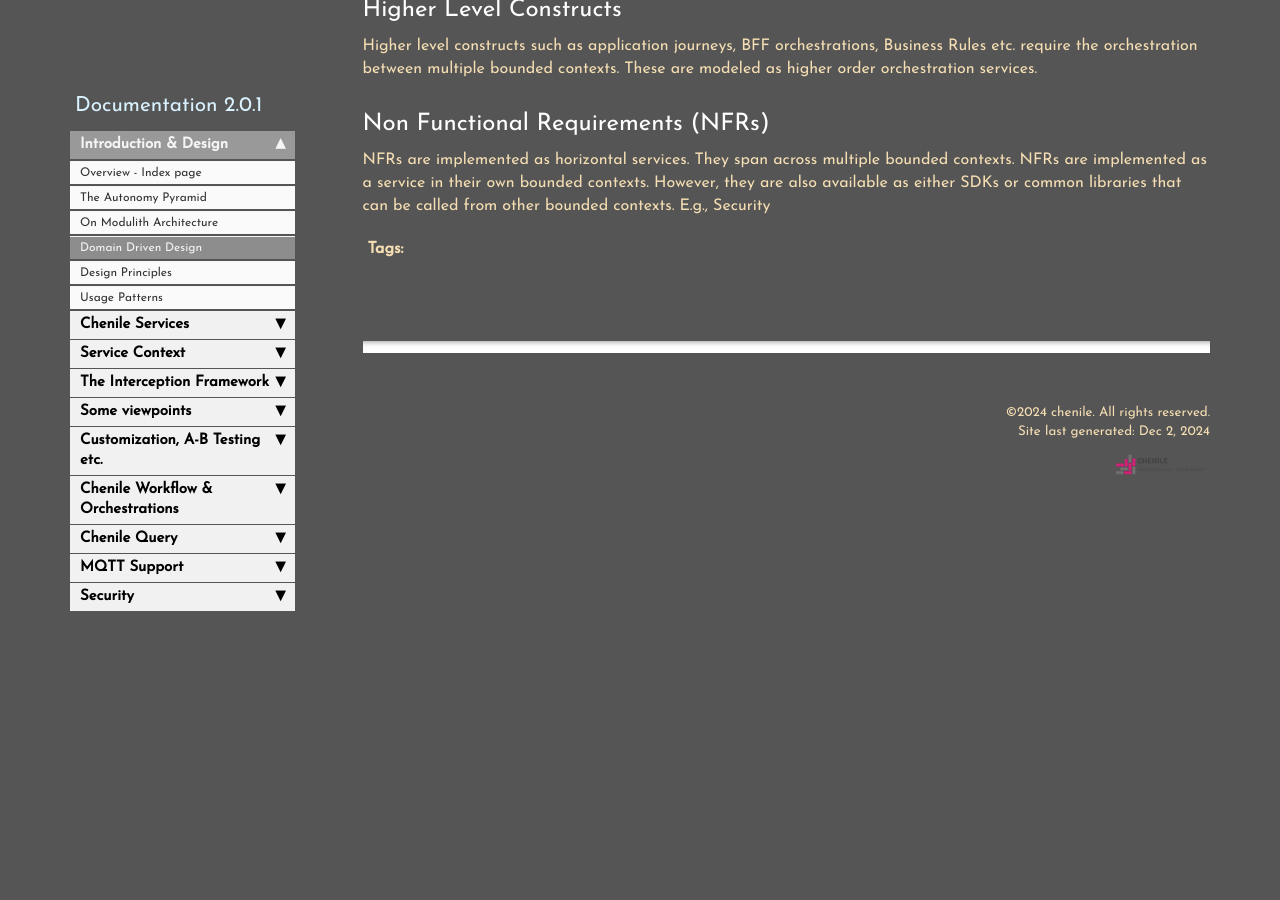
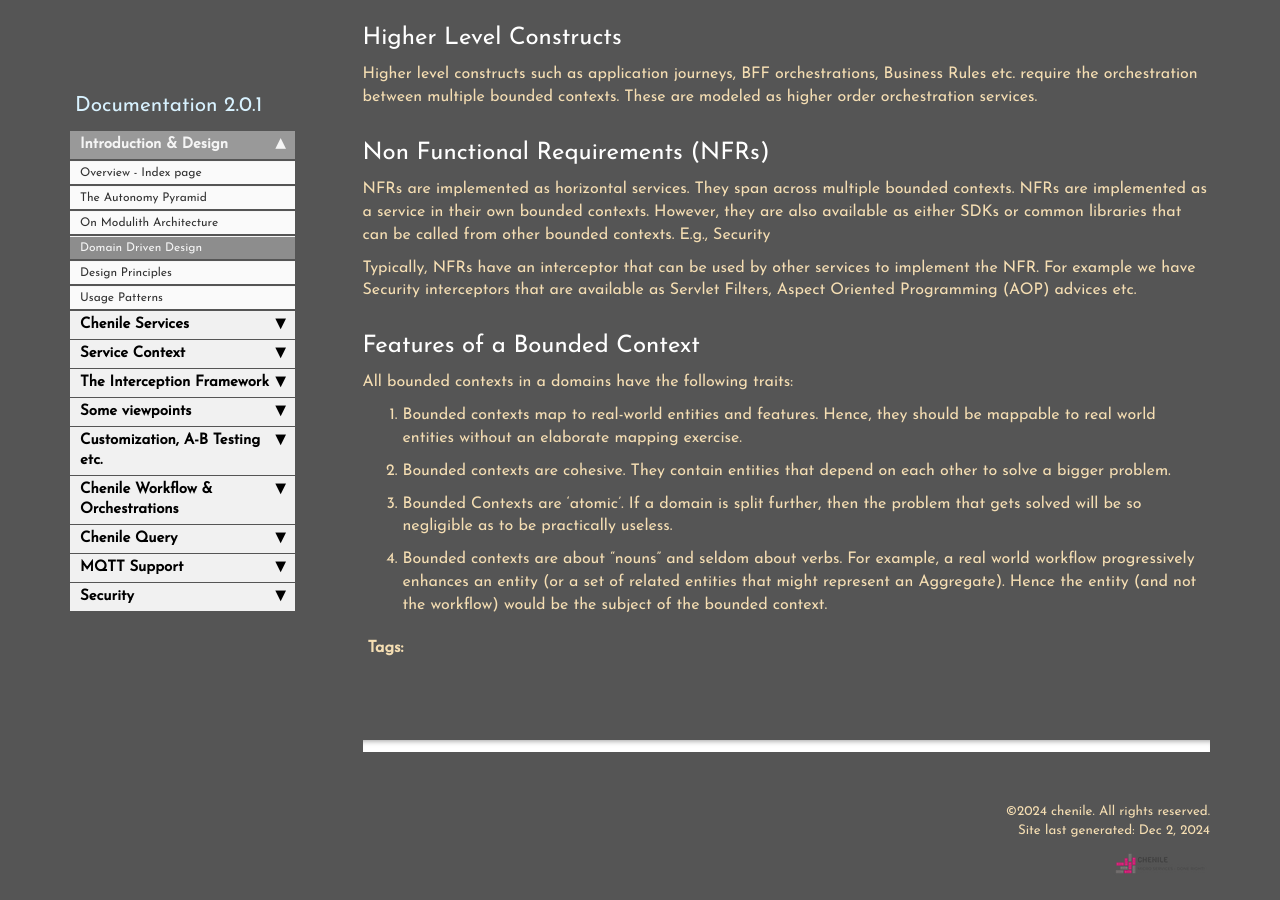
Before and after one commit to rajakolluru/cheniledocs.github.io, a Jekyll site: the page built from pages/chenile/009-domain-definition.md, in a window 1280 px wide and 900 px high, scrolled down 861 px. Built offline with Jekyll 4.4.1, drawn with Linux system fonts in a browser that asks for light colours; comment, search, counter and statistics services are not loaded; some of the changed text lies outside the part shown.

Commit message:
content update

```diff
--- a/pages/chenile/009-domain-definition.md
+++ b/pages/chenile/009-domain-definition.md
@@ -38,3 +38,14 @@
 NFRs are implemented as horizontal services. They span across multiple bounded contexts. NFRs are
 implemented as a service in their own bounded contexts. However, they are also available as either
 SDKs or common libraries that can be called from other bounded contexts. E.g., Security
+
+Typically, NFRs have an interceptor that can be used by other services to implement the NFR. For example
+we have Security interceptors that are available as Servlet Filters, Aspect Oriented Programming (AOP)
+advices etc.
+
+## Features of a Bounded Context
+All bounded contexts in a domains have the following traits:
+1. Bounded contexts map to real-world entities and features. Hence, they should be mappable to real world entities without an elaborate mapping exercise.
+2. Bounded contexts are cohesive. They contain entities that depend on each other to solve a bigger problem.
+3. Bounded Contexts are 'atomic'. If a domain is split further, then the problem that gets solved will be so negligible as to be practically useless.
+4. Bounded contexts are about "nouns" and seldom about verbs. For example, a real world workflow progressively enhances an entity (or a set of related entities that might represent an Aggregate). Hence the entity (and not the workflow) would be the subject of the bounded context.
```
